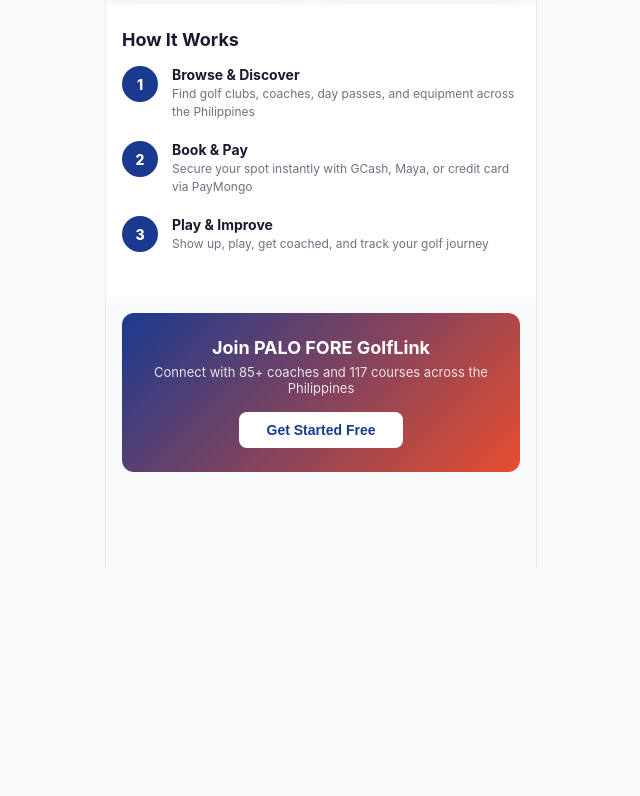
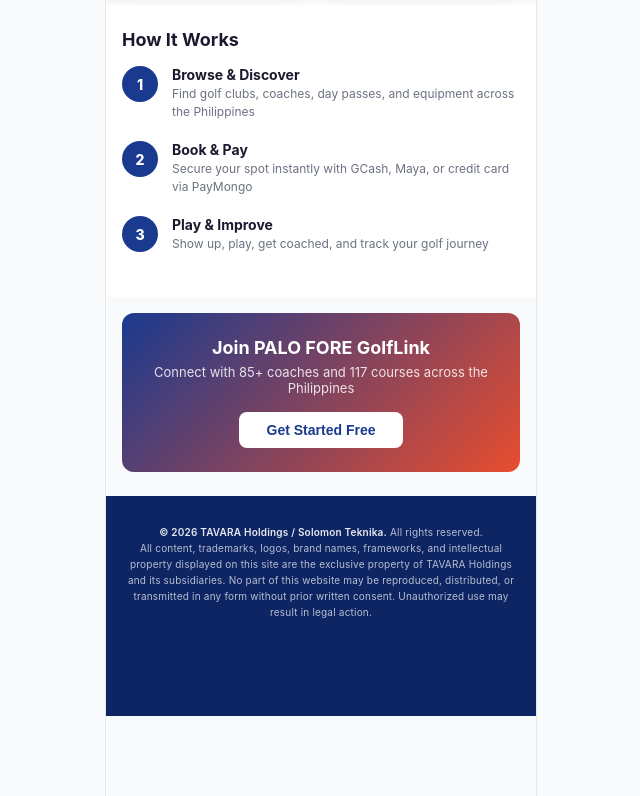
Before and after one commit to serbisuyo-max/palofare-demo, a plain HTML site: page index.html in a window 1280 px wide. Shown: the part 1334-2130 px from the top of the page, without its empty margins (319-959 px from the left). Before the commit the page ends 1902 px from the top, so only its background shows below. Drawn offline with Linux system fonts and the light colour scheme.

Commit message:
Update index.html

```diff
--- a/index.html
+++ b/index.html
@@ -8,6 +8,8 @@
 *{margin:0;padding:0;box-sizing:border-box}
 :root{--primary:#1A3A8F;--primary-light:#E8F0FF;--primary-dark:#0E2563;--accent:#E84D2E;--gold:#D4A853;--dark:#1A1A2E;--gray:#6B7280;--light:#F9FAFB;--white:#FFFFFF;--radius:12px;--shadow:0 1px 3px rgba(0,0,0,.08),0 4px 12px rgba(0,0,0,.04)}
 body{font-family:-apple-system,BlinkMacSystemFont,'Segoe UI',Roboto,sans-serif;color:var(--dark);background:var(--light);overflow-x:hidden;padding-bottom:80px}
+.site-footer{background:var(--primary-dark);color:rgba(255,255,255,.7);text-align:center;padding:28px 20px 96px;font-size:10px;line-height:1.6;letter-spacing:.2px;margin-top:24px}
+.site-footer strong{color:rgba(255,255,255,.9);font-weight:600}
 a{text-decoration:none;color:inherit}
 
 /* Header */
@@ -467,6 +469,12 @@
   </div>
 </div>
 
+<!-- Footer -->
+<div class="site-footer">
+  <strong>&copy; 2026 TAVARA Holdings / Solomon Teknika.</strong> All rights reserved.<br>
+  All content, trademarks, logos, brand names, frameworks, and intellectual property displayed on this site are the exclusive property of TAVARA Holdings and its subsidiaries. No part of this website may be reproduced, distributed, or transmitted in any form without prior written consent. Unauthorized use may result in legal action.
+</div>
+
 <!-- Toast -->
 <div class="toast" id="toast"></div>
 
```
